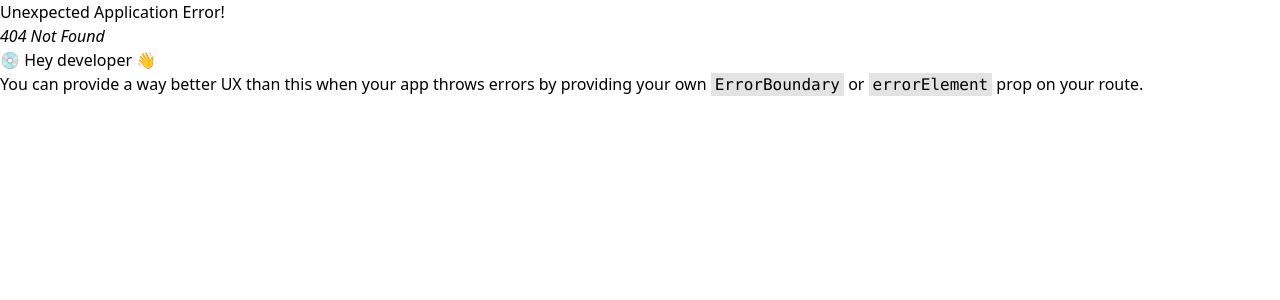
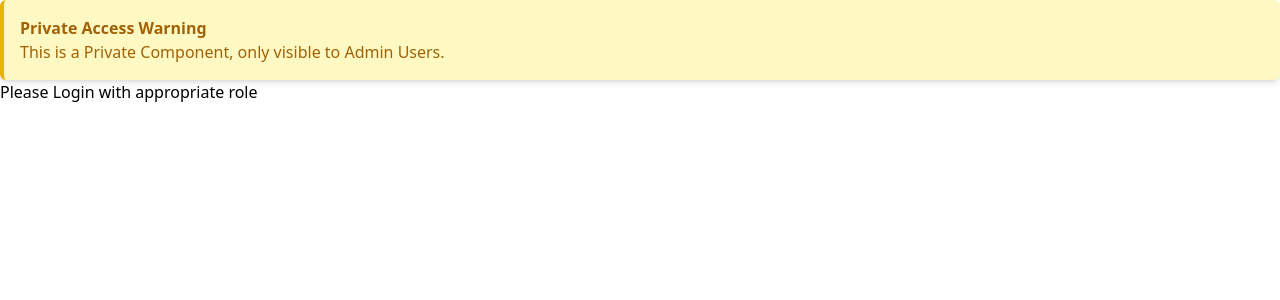
Before and after one commit to backas36/react-ts-starter, a React (Vite) app: page /hoc-check-permission in a window 1280 px wide. Before the commit this address had no page. Shown: the top 300 px of the page. Built offline with nearby package versions, Linux system fonts and the light colour scheme.

Commit message:
feat: hoc pratice

```diff
--- a/src/App.tsx
+++ b/src/App.tsx
@@ -4,7 +4,7 @@ function App() {
     return (
         <div>
             <h1 className={style.h1}>Hello world!</h1>
-            <div className='flex flex-col'>
+            <div className='grid grid-cols-3 gap-4'>
                 <a
                     href='/debounce-throttle'
                     className='border-b py-2 text-2xl font-medium text-blue-600 hover:underline'
@@ -65,6 +65,12 @@ function App() {
                 <a href='/hoc' className='border-b py-2 text-2xl font-medium text-blue-600 hover:underline'>
                     React-HOC
                 </a>
+                <a
+                    href='/hoc-check-permission'
+                    className='border-b py-2 text-2xl font-medium text-blue-600 hover:underline'
+                >
+                    React-HOC-CheckPermission
+                </a>
             </div>
         </div>
     );
--- /dev/null
+++ b/src/feature/auth/component/ProtectedComponent.tsx
@@ -0,0 +1,13 @@
+import checkPermission from "../util/checkPermission";
+import withAuthorization from "./withAuthorization";
+
+const PrivateComponent = () => {
+    return (
+        <div className='rounded-md border-l-4 border-yellow-500 bg-yellow-100 p-4 text-yellow-700 shadow-md'>
+            <p className='font-bold'>Private Access Warning</p>
+            <p>This is a Private Component, only visible to Admin Users.</p>
+        </div>
+    );
+};
+
+export const ProtectedComponent = withAuthorization(PrivateComponent, checkPermission);
--- /dev/null
+++ b/src/feature/auth/component/withAuthorization.tsx
@@ -0,0 +1,21 @@
+import { ComponentType } from "react";
+
+interface IWithAuthProps {
+    role: string;
+}
+
+const withAuthorization = <T extends IWithAuthProps>(
+    WrappedComponent: ComponentType<T>,
+    checkPermission: (role: string) => boolean
+) => {
+    const WithAuth = (props: T) => {
+        return checkPermission(props.role) ? (
+            <WrappedComponent {...props} />
+        ) : (
+            <p>Please Login with appropriate role</p>
+        );
+    };
+
+    return WithAuth;
+};
+export default withAuthorization;
--- /dev/null
+++ b/src/feature/auth/util/checkPermission.ts
@@ -0,0 +1,5 @@
+const checkPermission = (role: string) => {
+    return role === "admin";
+};
+
+export default checkPermission;
--- /dev/null
+++ b/src/page/hoc/HOCPermissionPage.tsx
@@ -0,0 +1,11 @@
+import { ProtectedComponent } from "@/feature/auth/component/ProtectedComponent";
+
+const HOCPermissionPage = () => {
+    return (
+        <div>
+            <ProtectedComponent role='admin' />
+            <ProtectedComponent role='user' />
+        </div>
+    );
+};
+export default HOCPermissionPage;
--- a/src/routes/index.tsx
+++ b/src/routes/index.tsx
@@ -19,6 +19,8 @@ const MemoPage = lazy(() => import("../page/optimization/MemoPage"));
 const CallbackPage = lazy(() => import("../page/optimization/CallbackPage"));
 const ObjectFitImagePage = lazy(() => import("../page/objectFitImage/ObjectFitImagePage"));
 const HocPage = lazy(() => import("../page/hoc/HocPage"));
+const HOCPermissionPage = lazy(() => import("../page/hoc/HOCPermissionPage"));
+
 const router = createBrowserRouter([
     { path: "/", element: <App /> },
     { path: "/debounce-throttle", element: <DebounceThrottlePage /> },
@@ -36,6 +38,7 @@ const router = createBrowserRouter([
     { path: "/useCallback", element: <CallbackPage /> },
     { path: "/object-fit-image", element: <ObjectFitImagePage /> },
     { path: "/hoc", element: <HocPage /> },
+    { path: "/hoc-check-permission", element: <HOCPermissionPage /> },
 ]);
 
 const Routes = () => {
```
